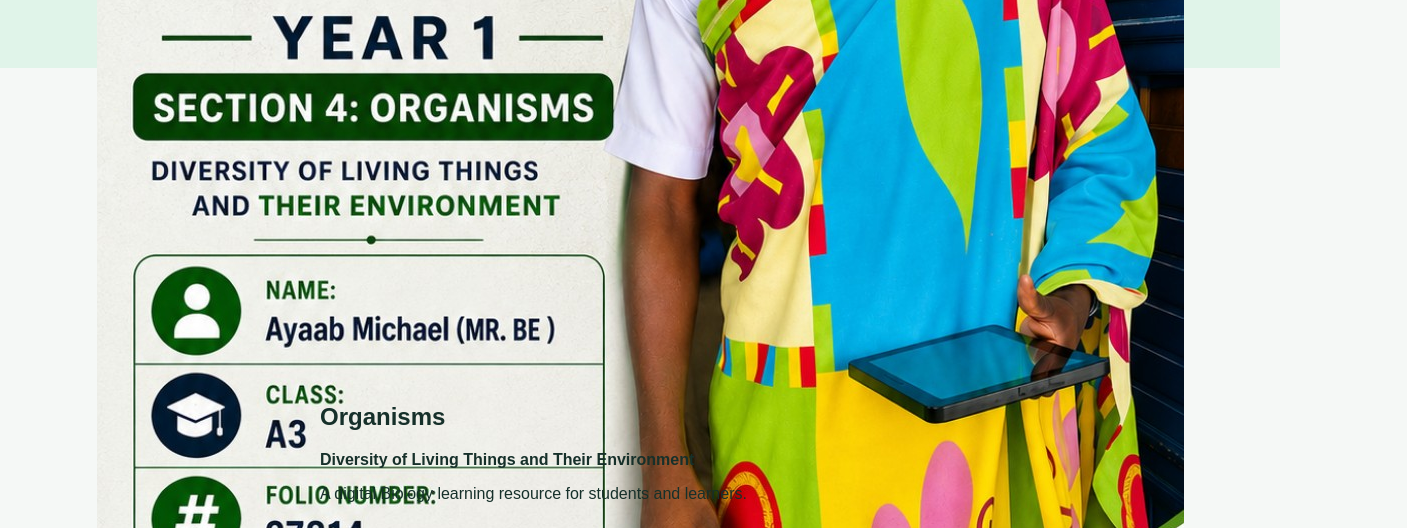
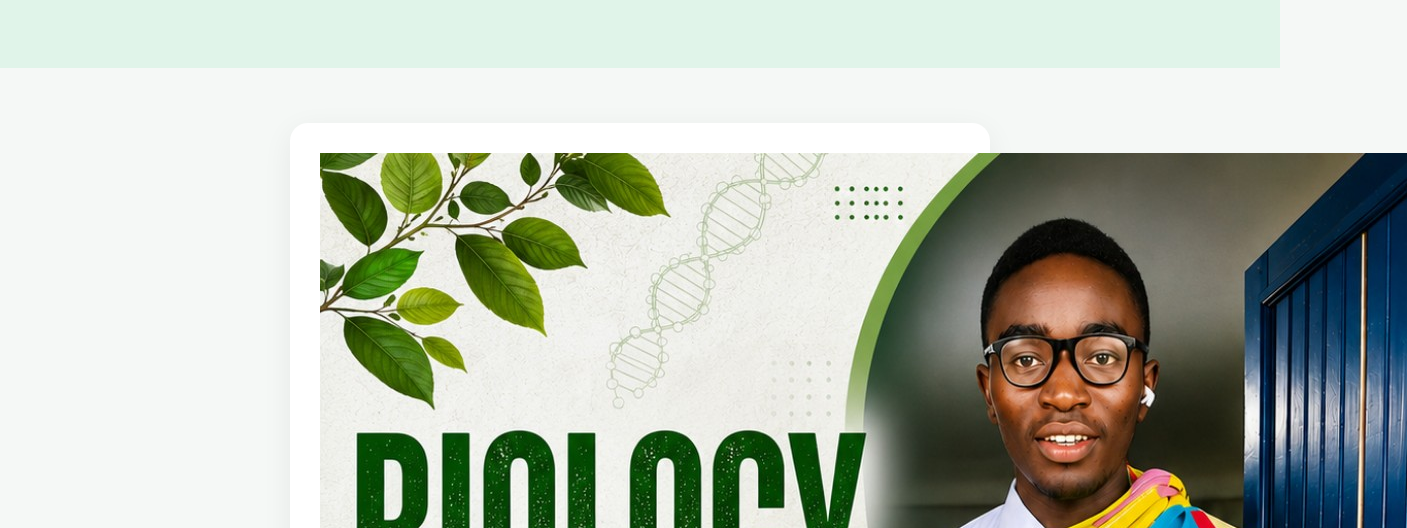
Before and after one commit to ayaabaazumahmichaela-glitch/super-duper-octo-guide, a website: page public/index.html in a window 1280 px wide. Shown: the part 239-767 px from the top of the page, 1407 px wide, since content can reach past the window. Drawn offline with Linux system fonts and the light colour scheme.

Commit message:
Refactor cover styles in index.html
Removed old cover styles and updated the cover class to include image styling.

```diff
--- a/public/index.html
+++ b/public/index.html
@@ -46,17 +46,11 @@
       box-shadow: 0 8px 30px #0001;
     }
 
-    .cover {
-      height: 230px;
-      background: #d8eee3;
-      border-radius: 12px;
-      display: flex;
-      align-items: center;
-      justify-content: center;
-      text-align: center;
-      font-size: 28px;
-      font-weight: bold;
-      color: #0b5d45;
+    .cover {.cover img {
+    width: 100%;
+    height: 100%;
+    object-fit: contain;
+    display: block;
     }
 
     .price {
```
